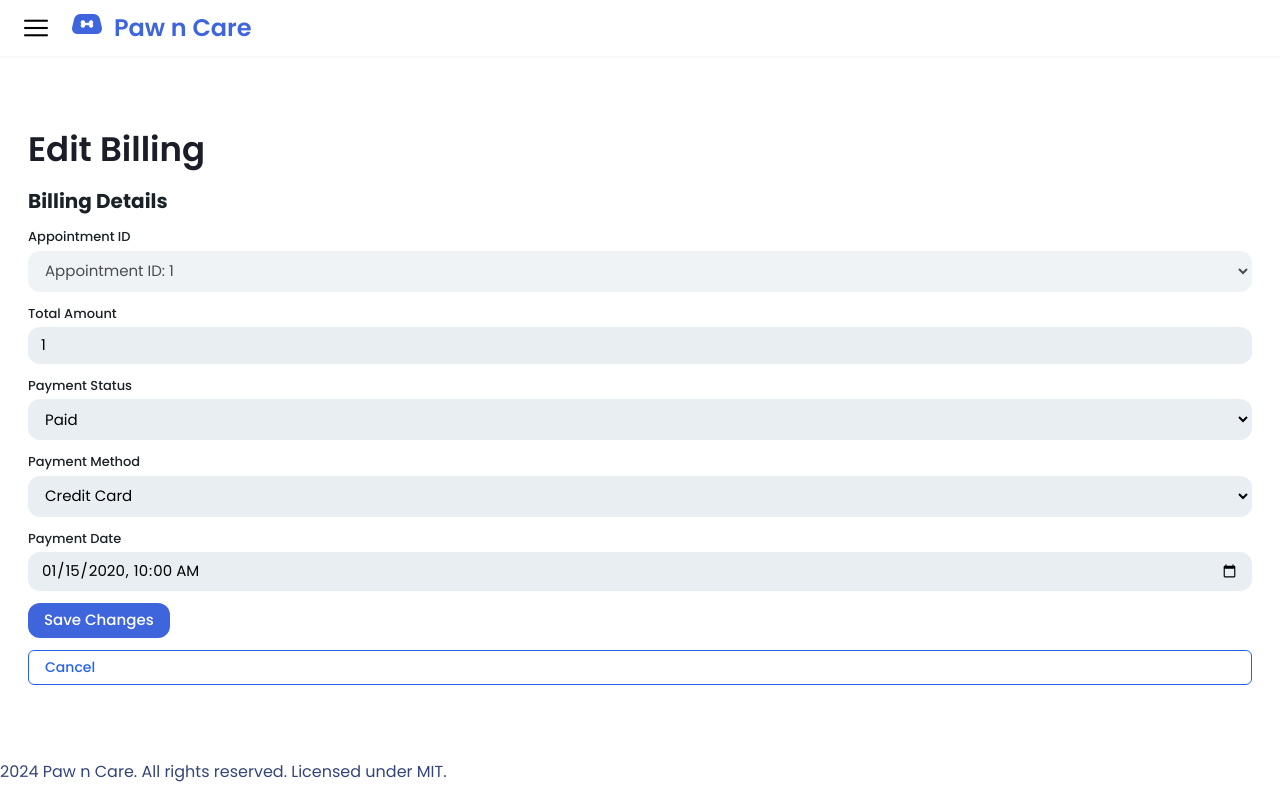
After one commit to colarrbear/Paw-n-Care-Testing, a Django app: template paw_n_care/templates/edit_billing.html in a window 1280 px wide. The commit adds this page. Run offline with Django 3.2, Linux system fonts and the light colour scheme; the template is opened without the code that fills it: most values are stand-ins (such as "Sample title", 1, 10 or a date in 2020); some libraries are stand-ins or nearby versions.

Commit message:
Create edit_billing

```diff
--- /dev/null
+++ b/paw_n_care/templates/edit_billing.html
@@ -0,0 +1,79 @@
+{% extends 'base.html' %}
+{% load static %}
+
+{% block content %}
+<form id="billing-form" action="{% url 'paw_n_care:edit_billing' billing.bill_id %}" method="POST">
+    {% csrf_token %}
+    <div class="w-full max-w-[1550px] h-auto mx-auto">
+        <div class="h-auto flex flex-wrap justify-start items-start gap-12">
+            <!-- Main Content -->
+            <div class="flex flex-col flex-1 gap-7">
+                <div class="flex flex-col p-7 gap-3">
+                    <!-- Header -->
+                    <div class="flex justify-between">
+                        <h1 class="text-[#1b1e28] text-[34px] font-semibold">Edit Billing</h1>
+                    </div>
+                    <!-- Edit Billing Section -->
+                    <h2 class="text-xl font-bold text-[#1a2227]">Billing Details</h2>
+                    <div class="flex gap-4">
+                        <div class="w-full flex justify-between items-center gap-4">
+                            <div class="flex-grow flex flex-col gap-1">
+                                <label class="text-[#1a2227] text-[13px] font-medium font-['Poppins']">Appointment ID</label>
+                                <div class="flex flex-col gap-1 relative w-full">
+                                    <div class="w-full">
+                                        <select name="appointment_id" class="select select-bordered w-full px-3 py-2 bg-[#25597e]/10 rounded-xl border border-transparent focus:outline-none focus:border-[#344578] text-[15px] font-normal font-['Poppins'] leading-tight" disabled>
+                                            <option value="{{ billing.appointment_id }}" selected>
+                                                Appointment ID: {{ billing.appointment_id }}
+                                            </option>
+                                        </select>
+                                    </div>
+                                </div>
+                            </div>
+                        </div>
+                    </div>
+                    <div class="flex gap-4">
+                        <div class="flex-1 flex flex-col gap-1">
+                            <label class="text-[13px] font-medium text-[#1a2227]">Total Amount</label>
+                            <input name="total_amount" type="number" step="0.01" value="{{ billing.total_amount }}" required placeholder="Enter total amount" class="w-full px-3 py-2 bg-[#25597e]/10 rounded-xl border border-transparent focus:outline-none focus:border-[#344578] text-[15px] font-normal font-['Poppins'] leading-tight">
+                        </div>
+                    </div>
+                    <div class="flex gap-4">
+                        <div class="flex-1 flex flex-col gap-1">
+                            <label class="text-[13px] font-medium text-[#1a2227]">Payment Status</label>
+                            <select name="payment_status" required class="w-full px-3 py-2 bg-[#25597e]/10 rounded-xl border border-transparent focus:outline-none focus:border-[#344578] text-[15px] font-normal font-['Poppins'] leading-tight">
+                                <option value="Paid" {% if billing.payment_status == 'Paid' %}selected{% endif %}>Paid</option>
+                                <option value="Pending" {% if billing.payment_status == 'Pending' %}selected{% endif %}>Pending</option>
+                                <option value="Overdue" {% if billing.payment_status == 'Overdue' %}selected{% endif %}>Overdue</option>
+                            </select>
+                        </div>
+                    </div>
+                    <div class="flex gap-4">
+                        <div class="flex-1 flex flex-col gap-1">
+                            <label class="text-[13px] font-medium text-[#1a2227]">Payment Method</label>
+                            <select name="payment_method" required class="w-full px-3 py-2 bg-[#25597e]/10 rounded-xl border border-transparent focus:outline-none focus:border-[#344578] text-[15px] font-normal font-['Poppins'] leading-tight">
+                                <option value="Credit Card" {% if billing.payment_method == 'Credit Card' %}selected{% endif %}>Credit Card</option>
+                                <option value="Cash" {% if billing.payment_method == 'Cash' %}selected{% endif %}>Cash</option>
+                                <option value="Bank Transfer" {% if billing.payment_method == 'Bank Transfer' %}selected{% endif %}>Bank Transfer</option>
+                            </select>
+                        </div>
+                    </div>
+                    <div class="flex gap-4">
+                        <div class="flex-1 flex flex-col gap-1">
+                            <label class="text-[13px] font-medium text-[#1a2227]">Payment Date</label>
+                            <input type="datetime-local" name="payment_date" value="{{ billing.payment_date|date:'Y-m-d\TH:i' }}" required class="w-full px-3 py-2 bg-[#25597e]/10 rounded-xl border border-transparent focus:outline-none focus:border-[#344578] text-[15px] font-normal font-['Poppins'] leading-tight">
+                        </div>
+                    </div>
+                    <!-- Update Payment Button -->
+                    <button class="px-4 py-2 bg-[#3e65dc] text-white rounded-xl text-[15px] font-medium font-['Poppins'] leading-tight transition-all duration-300 ease-in-out transform hover:bg-[#1e4b8c] hover:shadow-lg hover:scale-105 focus:outline-none focus:ring-2 focus:ring-[#3e65dc] w-auto self-start">
+                        Save Changes
+                    </button>
+                    <a href="{% url 'paw_n_care:billing-home' %}"
+                        class="px-4 py-2 text-blue-600 border border-blue-600 rounded-md text-sm font-medium font-['Poppins'] leading-tight transition duration-300 ease-in-out transform hover:bg-blue-100 hover:shadow-md">
+                        Cancel
+                    </a>
+                </div>
+            </div>
+        </div>
+    </div>
+</form>
+{% endblock %}
--- a/paw_n_care/templates/home/billing-home.html
+++ b/paw_n_care/templates/home/billing-home.html
@@ -126,7 +126,7 @@
                                 {{ i.payment_date }}
                             </td>
                             <td class="px-6 py-4">
-                                <a href="#" class="font-medium text-blue-600 hover:underline">Edit</a>
+                                <a href="billing/edit/{{i.bill_id}}" class="font-medium text-blue-600 hover:underline">Edit</a>
                             </td>
                         </tr>
                         {% endfor %}
--- a/paw_n_care/urls.py
+++ b/paw_n_care/urls.py
@@ -22,4 +22,5 @@ urlpatterns = [
     path('home/pet/pet/edit/<pet_id>/', views.edit_pet, name='edit_pet'),
     path('home/owner/owner/edit/<owner_id>/', views.edit_owner, name='edit_owner'),
     path('home/medical-record/medical-record/edit/<medical_record_id>/', views.edit_medical_record, name='edit_medical_record'),
+    path('home/billing/billing/edit/<billing_id>/', views.edit_billing, name='edit_billing'),
 ]
```
Also changed, not shown: paw_n_care/views.py (+36 -0 lines).
